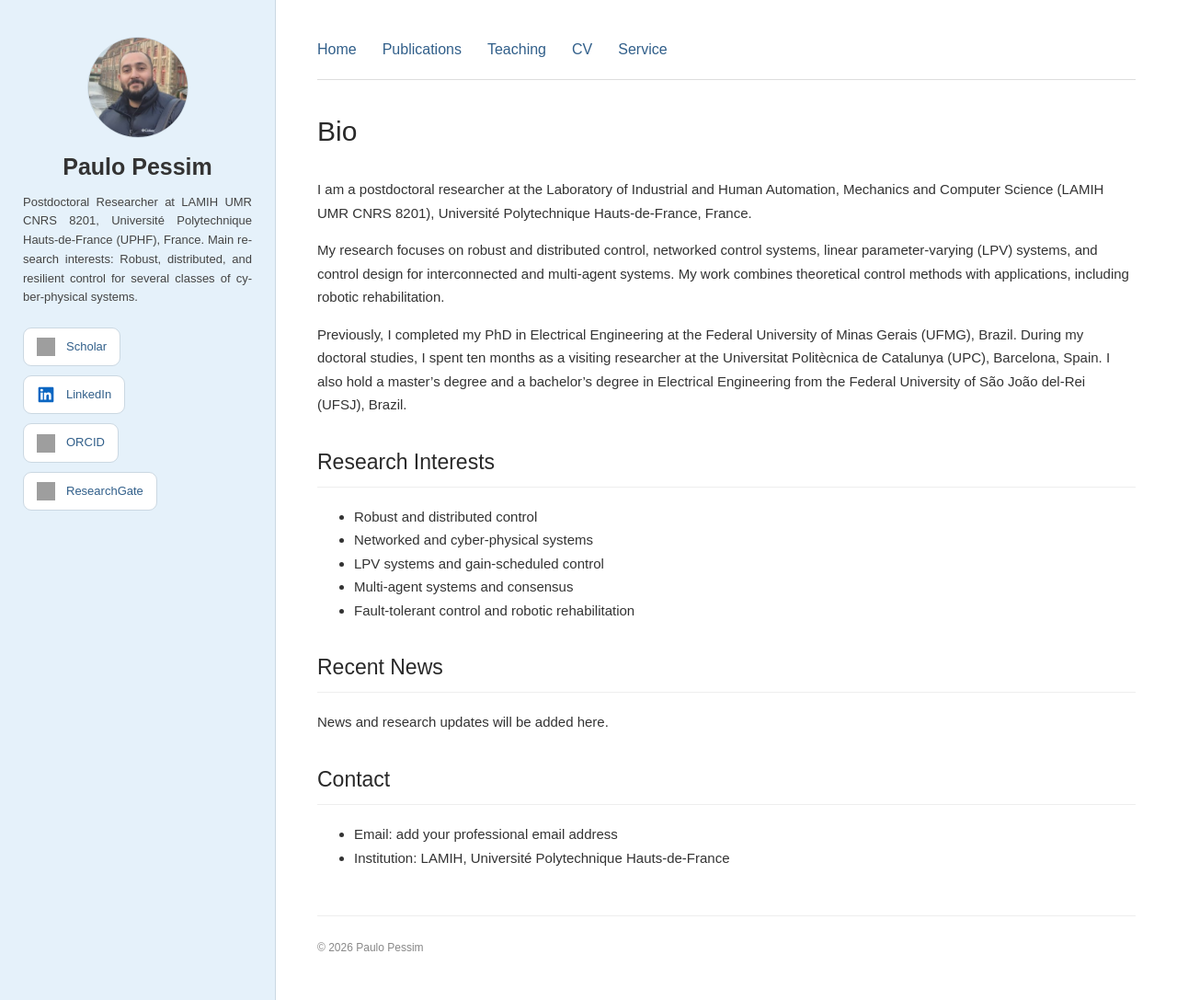
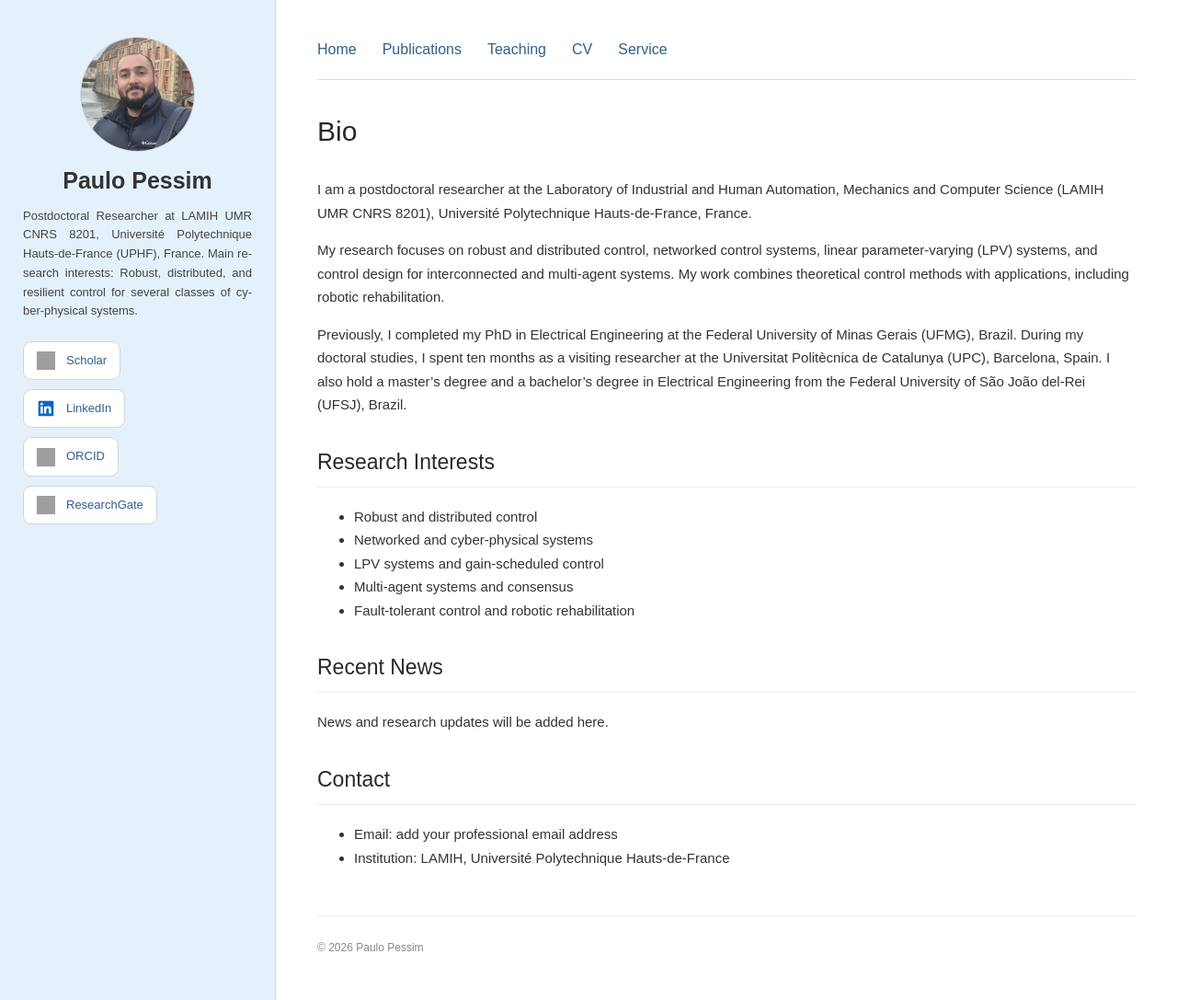
Before and after one commit to ppessim/ppessim.github.io, a Jekyll site: the page built from index.md, in a window 1280 px wide and 1087 px high. Shown: the whole window at 92% size. Built offline with Jekyll 4.4.1, drawn with Linux system fonts in a browser that asks for light colours; grey boxes are pictures that could not be loaded.

Commit message:
Update style.css

```diff
--- a/assets/css/style.css
+++ b/assets/css/style.css
@@ -57,8 +57,8 @@ body {
 
 .profile-photo {
   display: block;
-  width: 110px;
-  height: 110px;
+  width: 125px;
+  height: 125px;
   margin: 0 auto 15px;
   border-radius: 50%;
   object-fit: cover;
```
